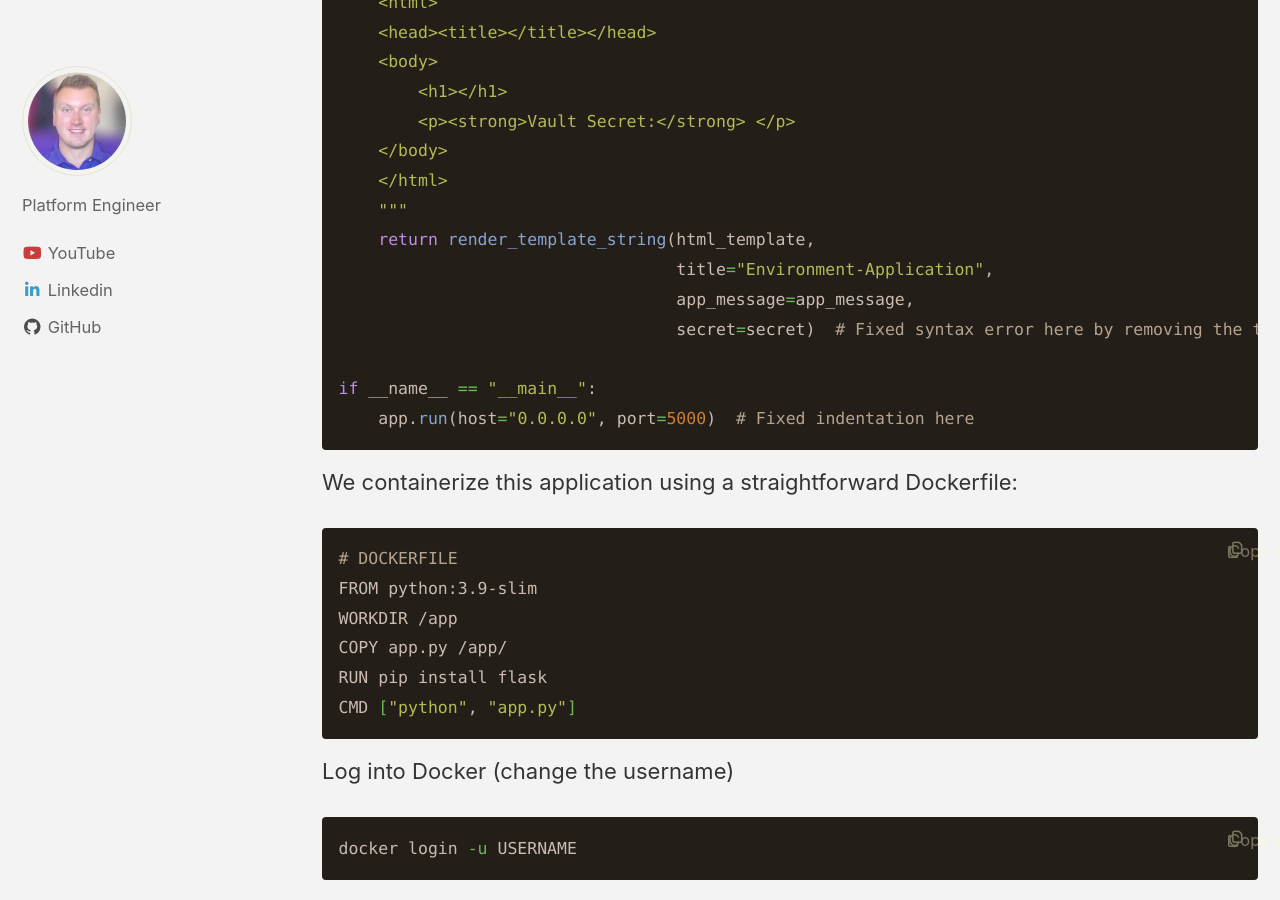
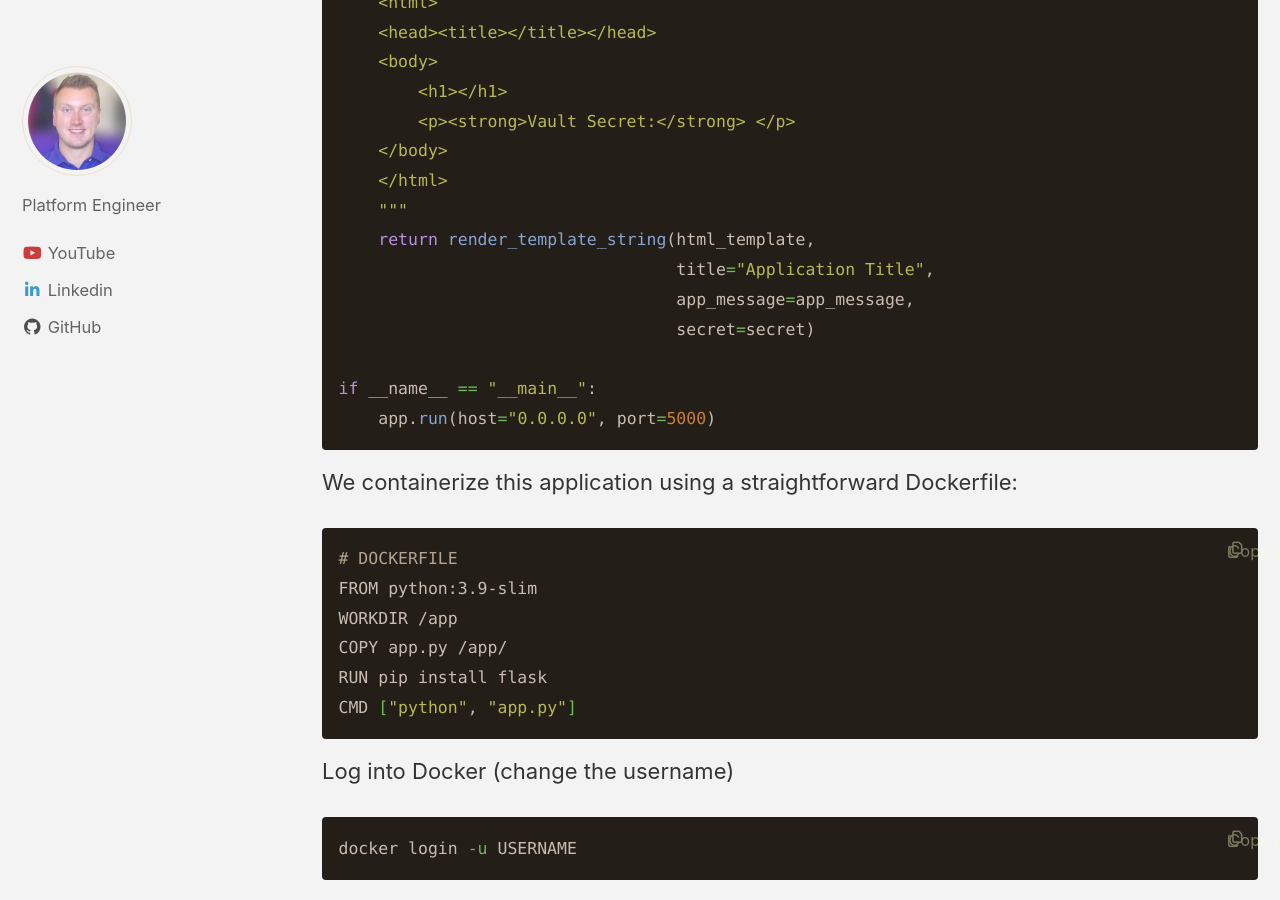
Before and after one commit to Matcham89/chrismatcham-dev, a Jekyll site: the page built from _posts/2024-12-21-Hands-On-Kubernetes-Part 1-Deploying-Kind.md, in a window 1280 px wide and 900 px high, scrolled down 4011 px. Built offline with Jekyll 4.4.1, drawn with Linux system fonts in a browser that asks for light colours; cached includes are drawn as plain includes.

Commit message:
fix: python app

````diff
--- a/_posts/2024-12-21-Hands-On-Kubernetes-Part 1-Deploying-Kind.md
+++ b/_posts/2024-12-21-Hands-On-Kubernetes-Part 1-Deploying-Kind.md
@@ -139,12 +139,12 @@ def home():
     </html>
     """
     return render_template_string(html_template,
-                                  title="Environment-Application",
+                                  title="Application Title",
                                   app_message=app_message,
-                                  secret=secret)  # Fixed syntax error here by removing the trailing comma
+                                  secret=secret)
 
 if __name__ == "__main__":
-    app.run(host="0.0.0.0", port=5000)  # Fixed indentation here
+    app.run(host="0.0.0.0", port=5000)
 ```
 
 We containerize this application using a straightforward Dockerfile:
````
